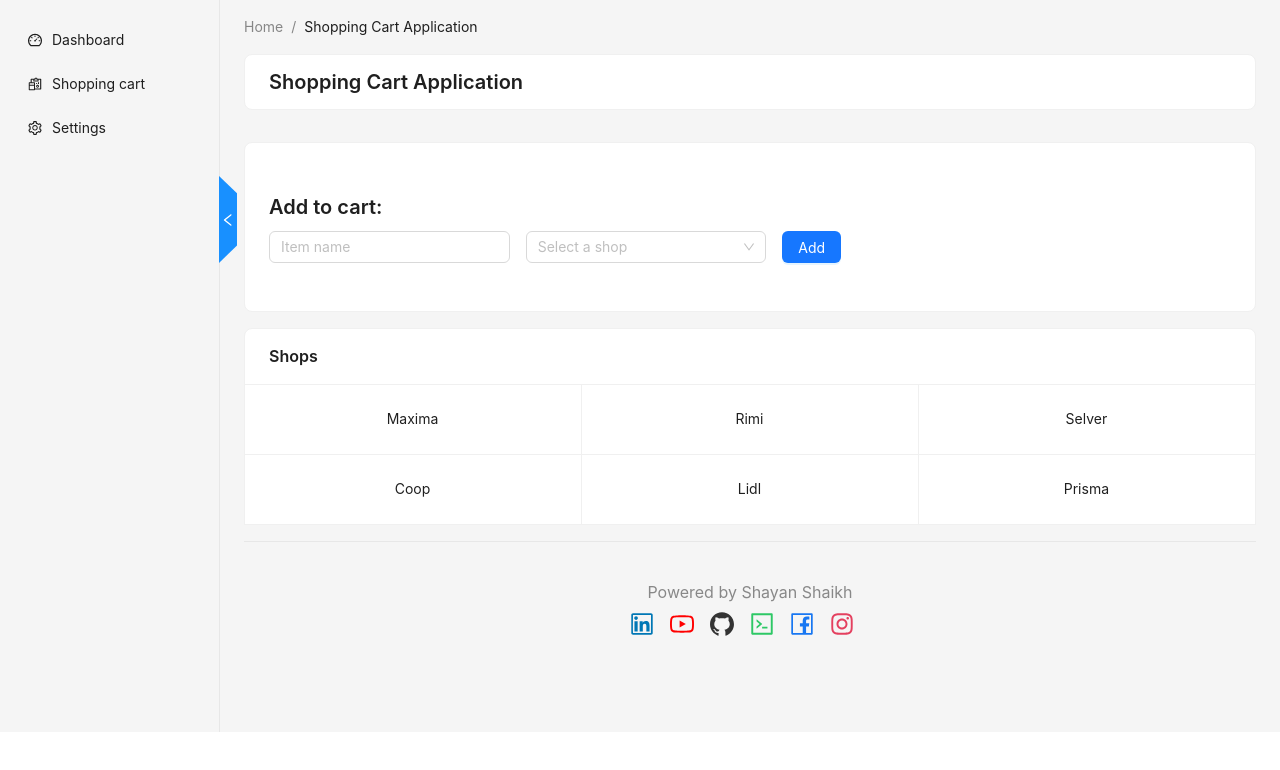
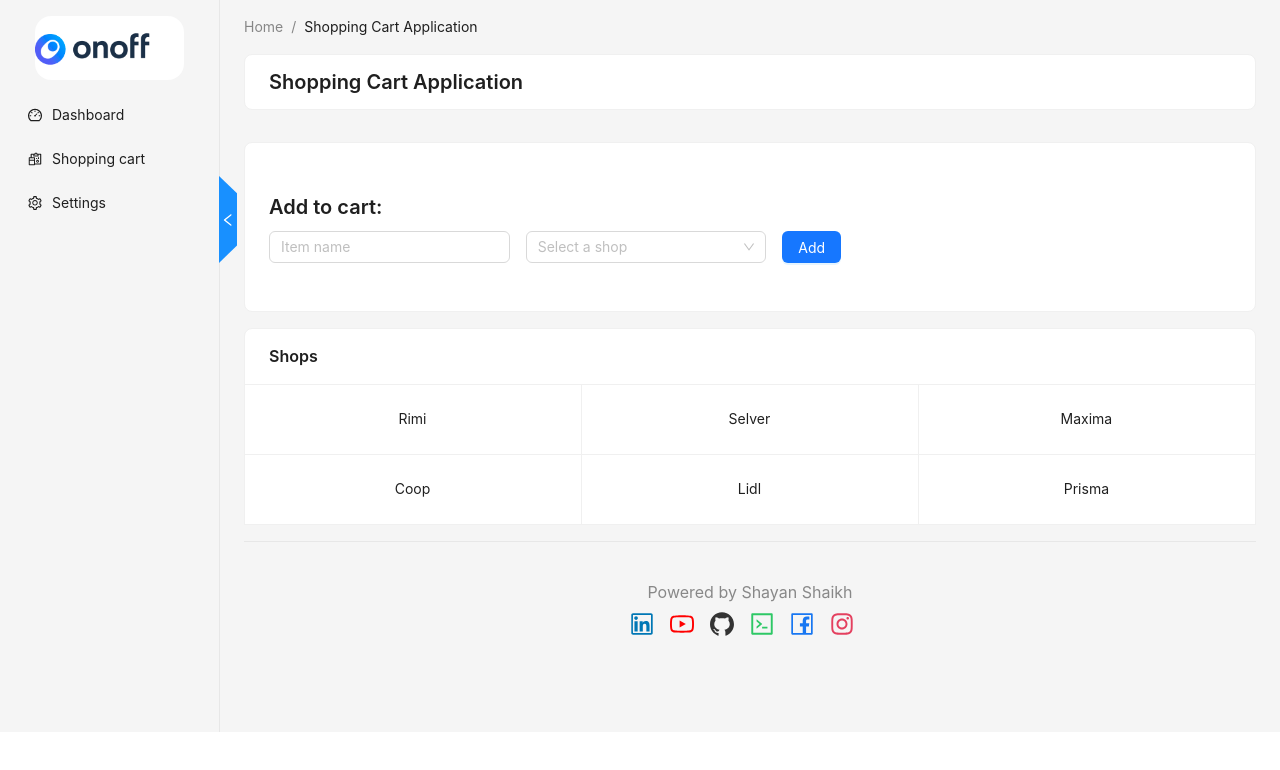
Before and after one commit to shayan6/shopping-cart-app, a React (Create React App) app: page /#/Shop in a window 1280 px wide. Shown: the top 770 px of the page. Built offline with nearby package versions, Linux system fonts and the light colour scheme.

Commit message:
CTOOL-516 Code fixes and added logo

```diff
--- a/src/actions/shopActions.ts
+++ b/src/actions/shopActions.ts
@@ -1,10 +1,11 @@
-import { createAsyncThunk } from '@reduxjs/toolkit';
+import { createAsyncThunk } from "@reduxjs/toolkit";
+import { Shop } from "../types";
 
-export const loadShops = createAsyncThunk('shop/loadShops', async () => {
+export const loadShops = createAsyncThunk("shop/loadShops", async () => {
   try {
-    const response = await fetch('./data/shops.json');
-    const data = await response.json();
-    return data;
+    const response = await fetch("./data/shops.json");
+    const data: Shop[] = await response.json();
+    return data.sort((a, b) => (a.sortOrder > b.sortOrder ? 1 : -1));
   } catch (error) {
     throw error;
   }
--- a/src/assets/main.scss
+++ b/src/assets/main.scss
@@ -36,10 +36,18 @@ aside {
 .ant-layout-sider-trigger {
   display: none;
 }
+.logo {
+  text-align: center;
+}
 .logo img {
-  height: 32px;
-  margin-right: 12px;
-  vertical-align: middle;
+  height: 4rem;
+  margin-bottom: 0.5rem;
+  border-radius: 1rem;
+}
+.ant-layout-sider-collapsed .logo img {
+  height: 1rem;
+  margin-bottom: 0.5rem;
+  border-radius: 1rem;
 }
 .breadcrumb {
   margin-bottom: 1rem;
--- a/src/components/Footer.tsx
+++ b/src/components/Footer.tsx
@@ -10,47 +10,68 @@ import {
 
 const Footer = () => {
   const footerTextStyle = {
-    fontSize: '1rem',
-    color: '#888',
-    marginBottom: '10px',
+    fontSize: "1rem",
+    color: "#888",
+    marginBottom: "10px",
   };
 
   // Define a common style for the icons
   const iconStyle = {
-    fontSize: '1.5rem',
-    marginRight: '1rem',
+    fontSize: "1.5rem",
+    marginRight: "1rem",
   };
 
   // Define CSS classes for each icon's color
-  const linkedinIconColor = { color: '#0077b5' };
-  const youtubeIconColor = { color: '#FF0000' };
-  const githubIconColor = { color: '#333' };
-  const hackerrankIconColor = { color: '#2ec866' };
-  const facebookIconColor = { color: '#1877f2' };
-  const instagramIconColor = { color: '#E4405F' };
+  const linkedinIconColor = { color: "#0077b5" };
+  const youtubeIconColor = { color: "#FF0000" };
+  const githubIconColor = { color: "#333" };
+  const hackerrankIconColor = { color: "#2ec866" };
+  const facebookIconColor = { color: "#1877f2" };
+  const instagramIconColor = { color: "#E4405F" };
 
   return (
     <Layout.Footer style={{ textAlign: "center" }}>
-      <div style={footerTextStyle}>
-        Powered by Shayan Shaikh
-      </div>
-      {/* Add social media links in the specified sequence with relative colors */}
-      <a href="https://www.linkedin.com/in/shayan-shaikh/" target="_blank" rel="noopener noreferrer">
+      <div style={footerTextStyle}>Powered by Shayan Shaikh</div>
+      <a
+        href="https://www.linkedin.com/in/shayan-shaikh/"
+        target="_blank"
+        rel="noopener noreferrer"
+      >
         <LinkedinOutlined style={{ ...iconStyle, ...linkedinIconColor }} />
       </a>
-      <a href="https://www.youtube.com/channel/UCuVZRy9Cff4xdh-GyyGknpA" target="_blank" rel="noopener noreferrer">
+      <a
+        href="https://www.youtube.com/channel/UCuVZRy9Cff4xdh-GyyGknpA"
+        target="_blank"
+        rel="noopener noreferrer"
+      >
         <YoutubeOutlined style={{ ...iconStyle, ...youtubeIconColor }} />
       </a>
-      <a href="https://github.com/shayan6" target="_blank" rel="noopener noreferrer">
+      <a
+        href="https://github.com/shayan6"
+        target="_blank"
+        rel="noopener noreferrer"
+      >
         <GithubOutlined style={{ ...iconStyle, ...githubIconColor }} />
       </a>
-      <a href="https://www.hackerrank.com/profile/shayan_shaikh" target="_blank" rel="noopener noreferrer">
+      <a
+        href="https://www.hackerrank.com/profile/shayan_shaikh"
+        target="_blank"
+        rel="noopener noreferrer"
+      >
         <CodeOutlined style={{ ...iconStyle, ...hackerrankIconColor }} />
       </a>
-      <a href="https://www.facebook.com/shayanshaikh996/" target="_blank" rel="noopener noreferrer">
+      <a
+        href="https://www.facebook.com/shayanshaikh996/"
+        target="_blank"
+        rel="noopener noreferrer"
+      >
         <FacebookOutlined style={{ ...iconStyle, ...facebookIconColor }} />
       </a>
-      <a href="https://www.instagram.com/_shayanshaikh" target="_blank" rel="noopener noreferrer">
+      <a
+        href="https://www.instagram.com/_shayanshaikh"
+        target="_blank"
+        rel="noopener noreferrer"
+      >
         <InstagramOutlined style={{ ...iconStyle, ...instagramIconColor }} />
       </a>
     </Layout.Footer>
--- a/src/components/PageHeader.tsx
+++ b/src/components/PageHeader.tsx
@@ -1,5 +1,4 @@
-import { Button, Card, Col, Row, Typography } from "antd";
-import { PlusOutlined } from '@ant-design/icons';
+import { Card, Col, Row, Typography } from "antd";
 import BreadCumb from "./BreadCumb";
 
 export default function PageHeader({ title }: { title: string }) {
--- a/src/components/Shop/ItemForm.tsx
+++ b/src/components/Shop/ItemForm.tsx
@@ -1,11 +1,11 @@
 // src/components/ItemForm/ItemForm.tsx
-import React, { useEffect } from 'react';
-import { useDispatch, useSelector } from 'react-redux';
-import { addItem } from '../../reducers/cartReducer';
-import { v4 as uuidv4 } from 'uuid';
-import { RootState } from '../../store/store';
-import { Button, Form, Input, Select, Row, Col, Typography } from 'antd';
-import type { FormInstance } from 'antd/es/form';
+import React from "react";
+import { useDispatch, useSelector } from "react-redux";
+import { addItem } from "../../reducers/cartReducer";
+import { v4 as uuidv4 } from "uuid";
+import { RootState } from "../../store/store";
+import { Button, Form, Input, Select, Row, Col, Typography } from "antd";
+import type { FormInstance } from "antd/es/form";
 const { Option } = Select;
 
 const ItemForm = () => {
@@ -20,10 +20,6 @@ const ItemForm = () => {
       formRef.current?.resetFields(); // Reset form fields
     }
   };
-
-  useEffect(() => {
-    console.log(shops);
-  }, [shops]);
 
   return (
     <Form
--- a/src/components/ShopList.tsx
+++ b/src/components/ShopList.tsx
@@ -1,20 +1,24 @@
-import React from 'react';
-import { useSelector } from 'react-redux';
-import { RootState } from '../store/store';
-import { Card } from 'antd';
+import React from "react";
+import { useSelector } from "react-redux";
+import { RootState } from "../store/store";
+import { Card } from "antd";
+import { Shop } from "../types";
 
 const ShopList = () => {
-  const shops = useSelector((state: RootState) => state.shop.shops);
+  const shops: Shop[] = useSelector((state: RootState) => state.shop.shops);
   const gridStyle: React.CSSProperties = {
-    width: '33.33%',
-    textAlign: 'center',
+    width: "33.33%",
+    textAlign: "center",
   };
 
   return (
     <Card title="Shops">
-      {shops?.map((shop) => (
-        <Card.Grid key={shop.id} style={gridStyle}>{shop.name}</Card.Grid>
-      ))}
+      {shops
+        ?.map((shop) => (
+          <Card.Grid key={shop.id} style={gridStyle}>
+            {shop.name}
+          </Card.Grid>
+        ))}
     </Card>
   );
 };
--- a/src/components/Sidebar.tsx
+++ b/src/components/Sidebar.tsx
@@ -9,7 +9,8 @@ import { useDispatch, useSelector } from "react-redux";
 import { Link } from "react-router-dom"; // Import Link from react-router-dom instead of NavLink
 import { LeftOutlined, RightOutlined } from "@ant-design/icons";
 import { CommonState } from "../types";
-import { toggleCollapse } from '../reducers/commonReducer';
+import { toggleCollapse } from "../reducers/commonReducer";
+import img from "../assets/images/logo.gif";
 
 interface SidebarItem {
   name: string;
@@ -22,7 +23,9 @@ interface SidebarItem {
 
 export default function Sidebar() {
   const dispatch = useDispatch();
-  const { collapsed, settings } = useSelector((state: CommonState) => state.common);
+  const { collapsed, settings } = useSelector(
+    (state: CommonState) => state.common
+  );
   const theme = settings.theme ? settings.theme : "light";
   const { Sider } = Layout;
   const SidebarJson: SidebarItem[] = [
@@ -42,7 +45,7 @@ export default function Sidebar() {
     {
       name: "Settings",
       icon: <SettingOutlined />,
-      path: '/Settings',
+      path: "/Settings",
       display: true,
     },
   ];
@@ -72,7 +75,9 @@ export default function Sidebar() {
       >
         {collapsed ? <RightOutlined /> : <LeftOutlined />}
       </span>
-
+      <div className="logo">
+        <img alt="logo" src={img} />
+      </div>
       <Menu theme={theme} mode="inline" defaultSelectedKeys={["1"]}>
         {menuItems}
       </Menu>
```
Also changed, not shown: src/components/Shop/ShoppingCart.tsx (+13 -11 lines), src/pages/Dashboard.tsx (+3 -5 lines), src/assets/images/logo.gif (added), 1 other file (tests, documents, lock files or other folders). Lines whose indentation alone changed are shown as unchanged.
